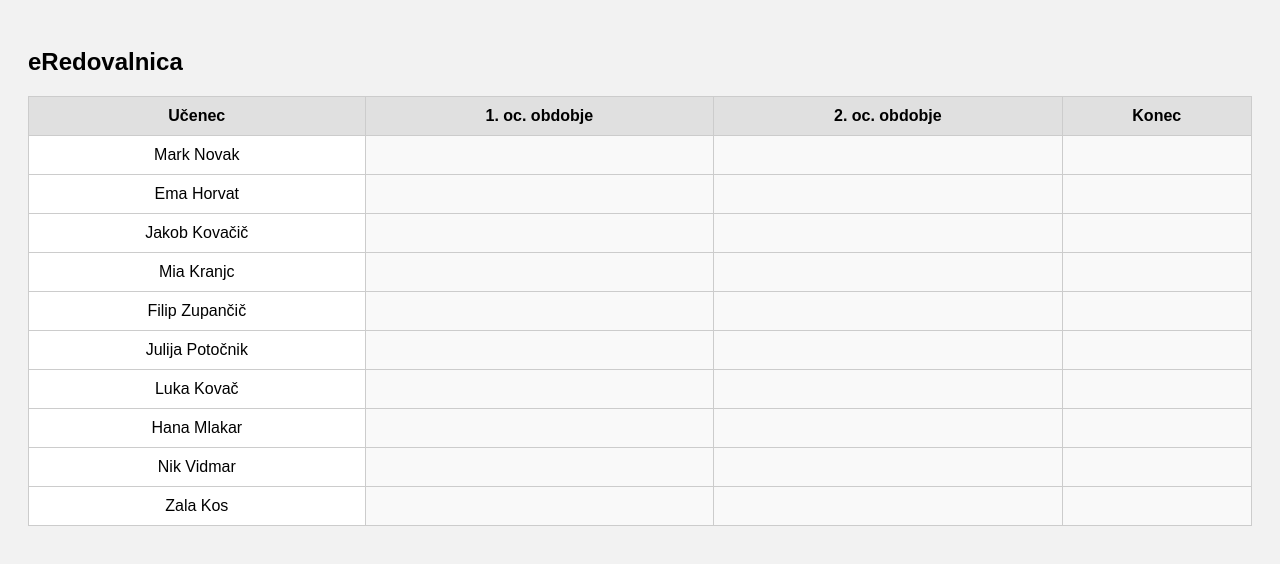
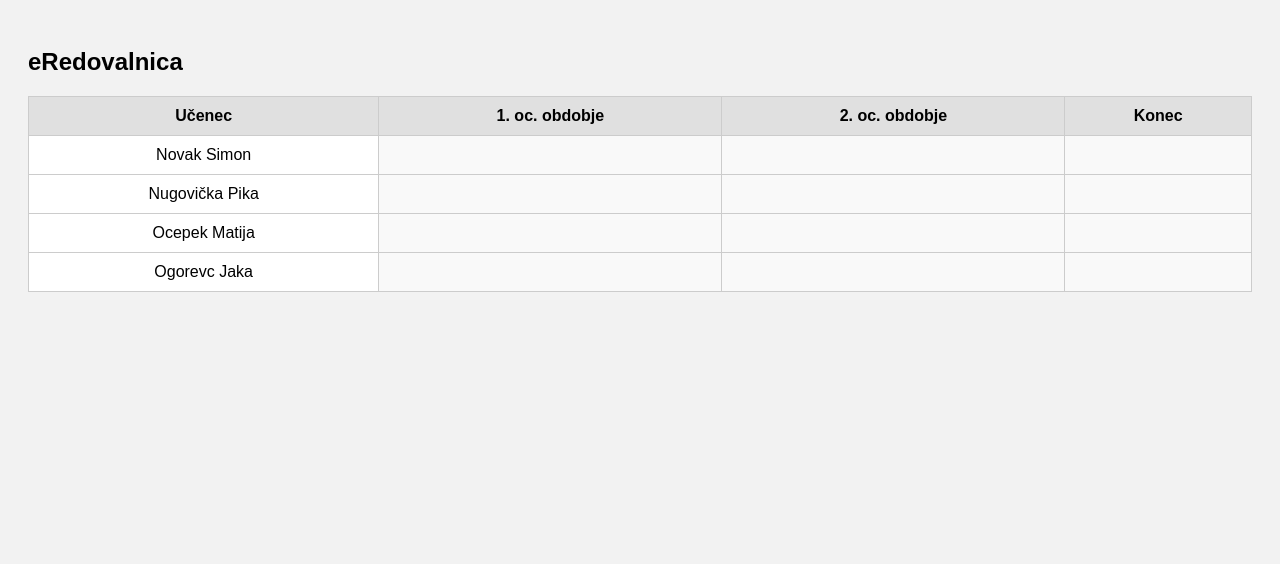
Before and after one commit to j-p-09/eA, a plain HTML site: page index.html in a window 1280 px wide. Drawn offline with Linux system fonts and the light colour scheme.

Commit message:
Update index.html

```diff
--- a/index.html
+++ b/index.html
@@ -130,64 +130,28 @@
   </thead>
   <tbody>
     <tr>
-      <td>Mark Novak</td>
-      <td class="clickable" data-student="Mark Novak" data-period="1"></td>
-      <td class="clickable" data-student="Mark Novak" data-period="2"></td>
-      <td class="clickable" data-student="Mark Novak" data-period="konec"></td>
+      <td>Novak Simon</td>
+      <td class="clickable" data-student="Novak Simon" data-period="1"></td>
+      <td class="clickable" data-student="Novak Simon" data-period="2"></td>
+      <td class="clickable" data-student="Novak Simon" data-period="konec"></td>
     </tr>
     <tr>
-      <td>Ema Horvat</td>
-      <td class="clickable" data-student="Ema Horvat" data-period="1"></td>
-      <td class="clickable" data-student="Ema Horvat" data-period="2"></td>
-      <td class="clickable" data-student="Ema Horvat" data-period="konec"></td>
+      <td>Nugovička Pika</td>
+      <td class="clickable" data-student="Nugovička Pika" data-period="1"></td>
+      <td class="clickable" data-student="Nugovička Pika" data-period="2"></td>
+      <td class="clickable" data-student="Nugovička Pika" data-period="konec"></td>
     </tr>
     <tr>
-      <td>Jakob Kovačič</td>
-      <td class="clickable" data-student="Jakob Kovačič" data-period="1"></td>
-      <td class="clickable" data-student="Jakob Kovačič" data-period="2"></td>
-      <td class="clickable" data-student="Jakob Kovačič" data-period="konec"></td>
+      <td>Ocepek Matija</td>
+      <td class="clickable" data-student="Ocepek Matija" data-period="1"></td>
+      <td class="clickable" data-student="Ocepek Matija" data-period="2"></td>
+      <td class="clickable" data-student="Ocepek Matija" data-period="konec"></td>
     </tr>
     <tr>
-      <td>Mia Kranjc</td>
-      <td class="clickable" data-student="Mia Kranjc" data-period="1"></td>
-      <td class="clickable" data-student="Mia Kranjc" data-period="2"></td>
-      <td class="clickable" data-student="Mia Kranjc" data-period="konec"></td>
-    </tr>
-    <tr>
-      <td>Filip Zupančič</td>
-      <td class="clickable" data-student="Filip Zupančič" data-period="1"></td>
-      <td class="clickable" data-student="Filip Zupančič" data-period="2"></td>
-      <td class="clickable" data-student="Filip Zupančič" data-period="konec"></td>
-    </tr>
-    <tr>
-      <td>Julija Potočnik</td>
-      <td class="clickable" data-student="Julija Potočnik" data-period="1"></td>
-      <td class="clickable" data-student="Julija Potočnik" data-period="2"></td>
-      <td class="clickable" data-student="Julija Potočnik" data-period="konec"></td>
-    </tr>
-    <tr>
-      <td>Luka Kovač</td>
-      <td class="clickable" data-student="Luka Kovač" data-period="1"></td>
-      <td class="clickable" data-student="Luka Kovač" data-period="2"></td>
-      <td class="clickable" data-student="Luka Kovač" data-period="konec"></td>
-    </tr>
-    <tr>
-      <td>Hana Mlakar</td>
-      <td class="clickable" data-student="Hana Mlakar" data-period="1"></td>
-      <td class="clickable" data-student="Hana Mlakar" data-period="2"></td>
-      <td class="clickable" data-student="Hana Mlakar" data-period="konec"></td>
-    </tr>
-    <tr>
-      <td>Nik Vidmar</td>
-      <td class="clickable" data-student="Nik Vidmar" data-period="1"></td>
-      <td class="clickable" data-student="Nik Vidmar" data-period="2"></td>
-      <td class="clickable" data-student="Nik Vidmar" data-period="konec"></td>
-    </tr>
-    <tr>
-      <td>Zala Kos</td>
-      <td class="clickable" data-student="Zala Kos" data-period="1"></td>
-      <td class="clickable" data-student="Zala Kos" data-period="2"></td>
-      <td class="clickable" data-student="Zala Kos" data-period="konec"></td>
+      <td>Ogorevc Jaka</td>
+      <td class="clickable" data-student="Ogorevc Jaka" data-period="1"></td>
+      <td class="clickable" data-student="Ogorevc Jaka" data-period="2"></td>
+      <td class="clickable" data-student="Ogorevc Jaka" data-period="konec"></td>
     </tr>
   </tbody>
 </table>
@@ -271,7 +235,7 @@
   window.onload = () => {
     const saved = JSON.parse(localStorage.getItem('gradeData') || '{}');
     for (const [key, html] of Object.entries(saved)) {
-      const cell = document.querySelector([data-student="${key.split('|')[0]}"][data-period="${key.split('|')[1]}"]);
+      const cell = document.querySelector(`[data-student="${key.split('|')[0]}"][data-period="${key.split('|')[1]}"]`);
       if (cell) cell.innerHTML = html;
     }
     addSpanListeners();
@@ -281,7 +245,7 @@
     const allCells = document.querySelectorAll('.clickable');
     const data = {};
     allCells.forEach(cell => {
-      data[${cell.dataset.student}|${cell.dataset.period}] = cell.innerHTML;
+      data[`${cell.dataset.student}|${cell.dataset.period}`] = cell.innerHTML;
     });
     localStorage.setItem('gradeData', JSON.stringify(data));
   }
@@ -305,7 +269,7 @@
         document.getElementById('finalModal').style.display = 'flex';
       } else {
         document.getElementById('gradePeriod').value = period;
-        document.getElementById('modalTitle').textContent = Dodaj oceno za ${cell.dataset.student};
+        document.getElementById('modalTitle').textContent = `Dodaj oceno za ${cell.dataset.student}`;
         document.getElementById('gradeModal').style.display = 'flex';
         document.querySelectorAll('input[name="gradeValue"]').forEach(r => r.checked = false);
         document.getElementById('gradeComment').value = '';
@@ -394,7 +358,7 @@
       alert("Izberi zaključeno oceno!");
       return;
     }
-    currentCell.innerHTML = <span class="final-grade">${selected.value}</span>;
+    currentCell.innerHTML = `<span class="final-grade">${selected.value}</span>`;
     saveToStorage();
     closeModal('finalModal');
   }
```
